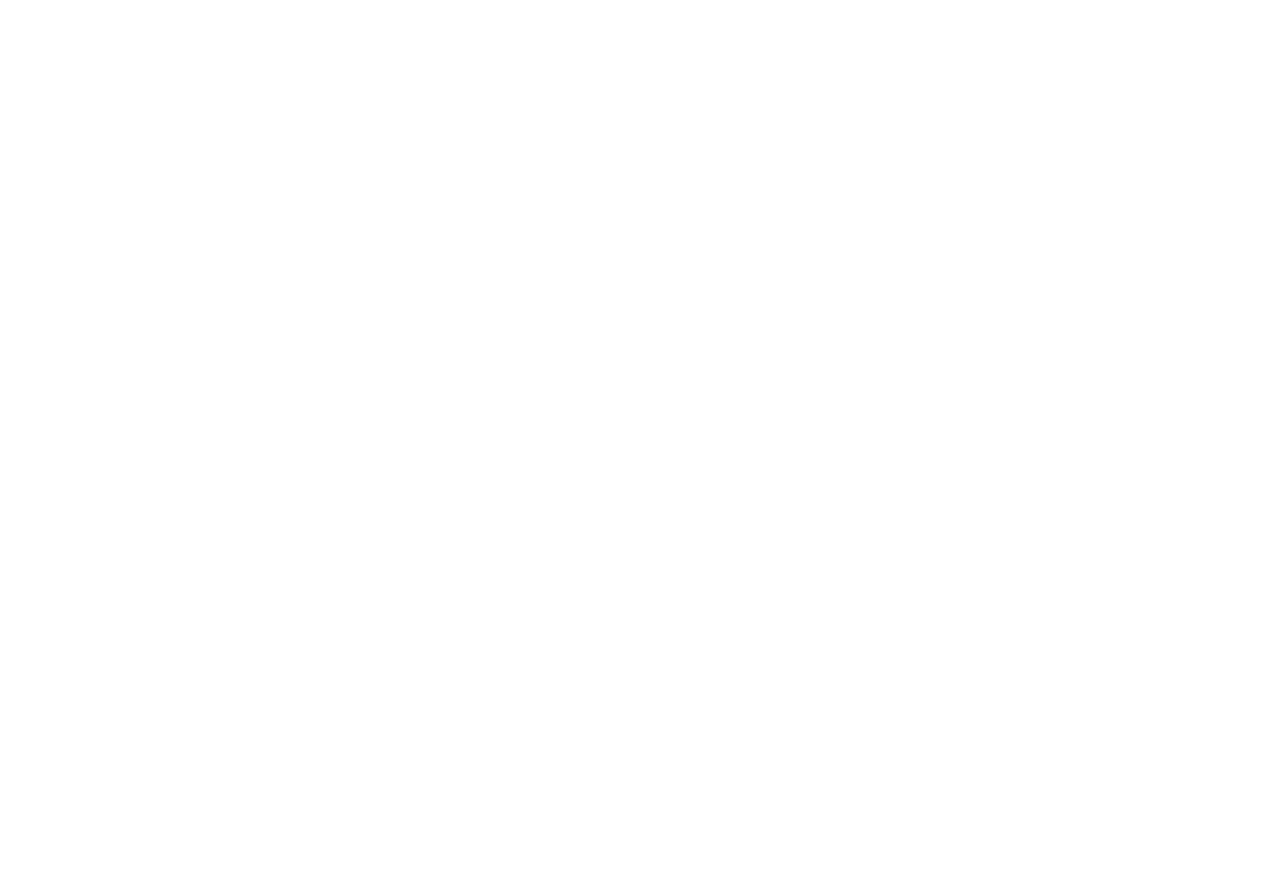
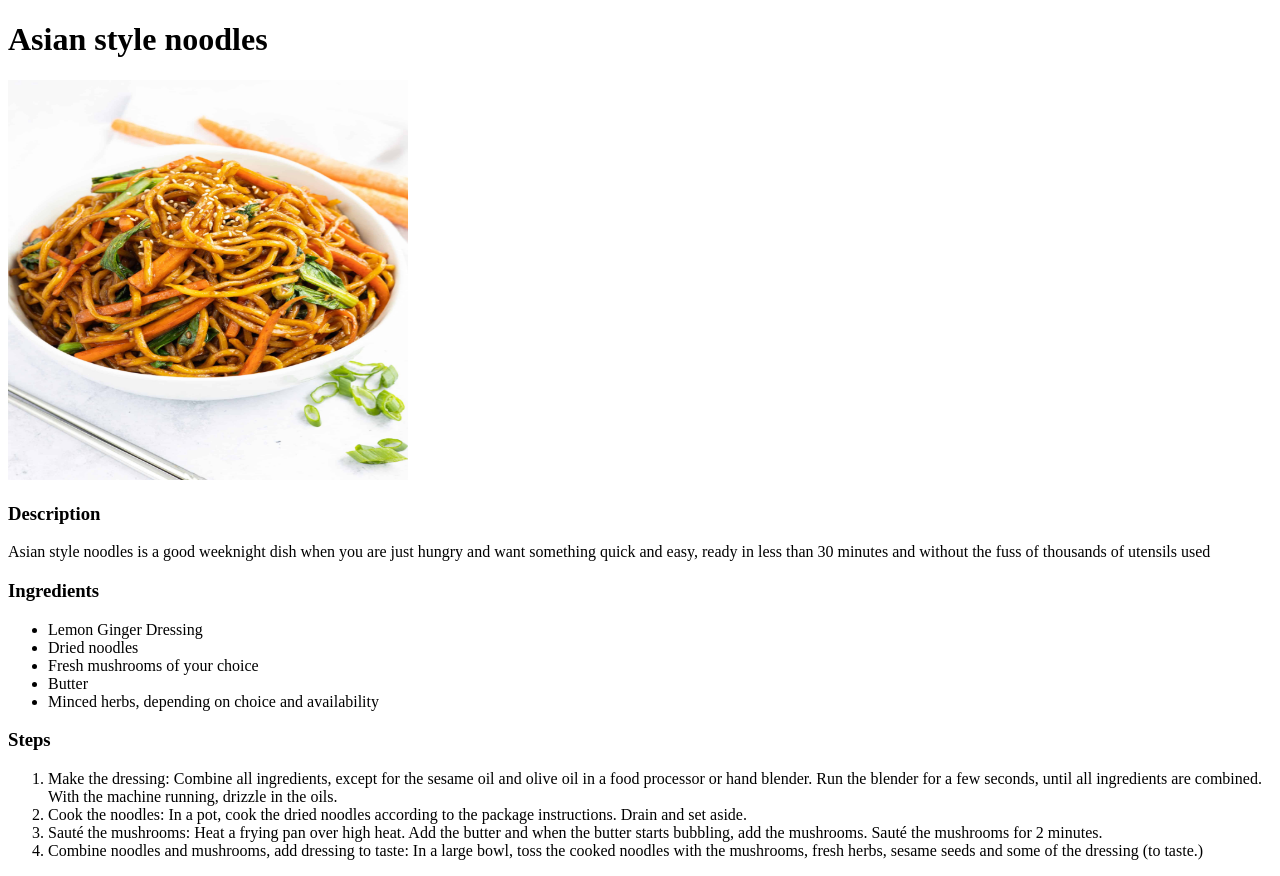
Before and after one commit to veykos/odin-recepies, a plain HTML site: page recipes/asian_noodles.html in a window 1280 px wide. Before the commit the page ends 800 px from the top, so only its background shows below. Drawn offline with Linux system fonts and the light colour scheme.

Commit message:
Add Asian noodles webpage and noodles.jpg to repository

```diff
--- a/recipes/asian_noodles.html
+++ b/recipes/asian_noodles.html
@@ -7,6 +7,40 @@
     <title>Document</title>
 </head>
 <body>
-
+    <h1>Asian style noodles</h1>
+    <img src="noodles.jpg" alt="Plate with asian style noodles in it" height="400" width="400">
+    <h3>Description</h3>
+    <p>Asian style noodles is a good weeknight dish when you are just hungry and want something quick and easy, ready in less than 30 minutes and without the fuss
+        of thousands of utensils used
+    </p>
+    <h3>Ingredients</h3>
+    <ul>
+        <li>Lemon Ginger Dressing</li>
+        <li>Dried noodles</li>
+        <li>Fresh mushrooms of your choice</li>
+        <li>Butter</li>
+        <li>Minced herbs, depending on choice and availability</li>
+    </ul>
+    <h3>Steps</h3>
+    <ol>
+        <li>Make the dressing:
+            Combine all ingredients, except for the sesame oil and olive oil in a food processor or hand blender.
+            Run the blender for a few seconds, until all ingredients are combined.
+            With the machine running, drizzle in the oils.
+        </li>
+        <li>
+            Cook the noodles:
+            In a pot, cook the dried noodles according to the package instructions. Drain and set aside.
+        </li>
+        <li>
+            Sauté the mushrooms:
+            Heat a frying pan over high heat. Add the butter and when the butter starts bubbling, add the mushrooms.
+            Sauté the mushrooms for 2 minutes.
+        </li>
+        <li>
+            Combine noodles and mushrooms, add dressing to taste:
+            In a large bowl, toss the cooked noodles with the mushrooms, fresh herbs, sesame seeds and some of the dressing (to taste.)
+        </li>
+    </ol>
 </body>
 </html>
```
Also changed, not shown: recipes/noodles.jpg (added).
